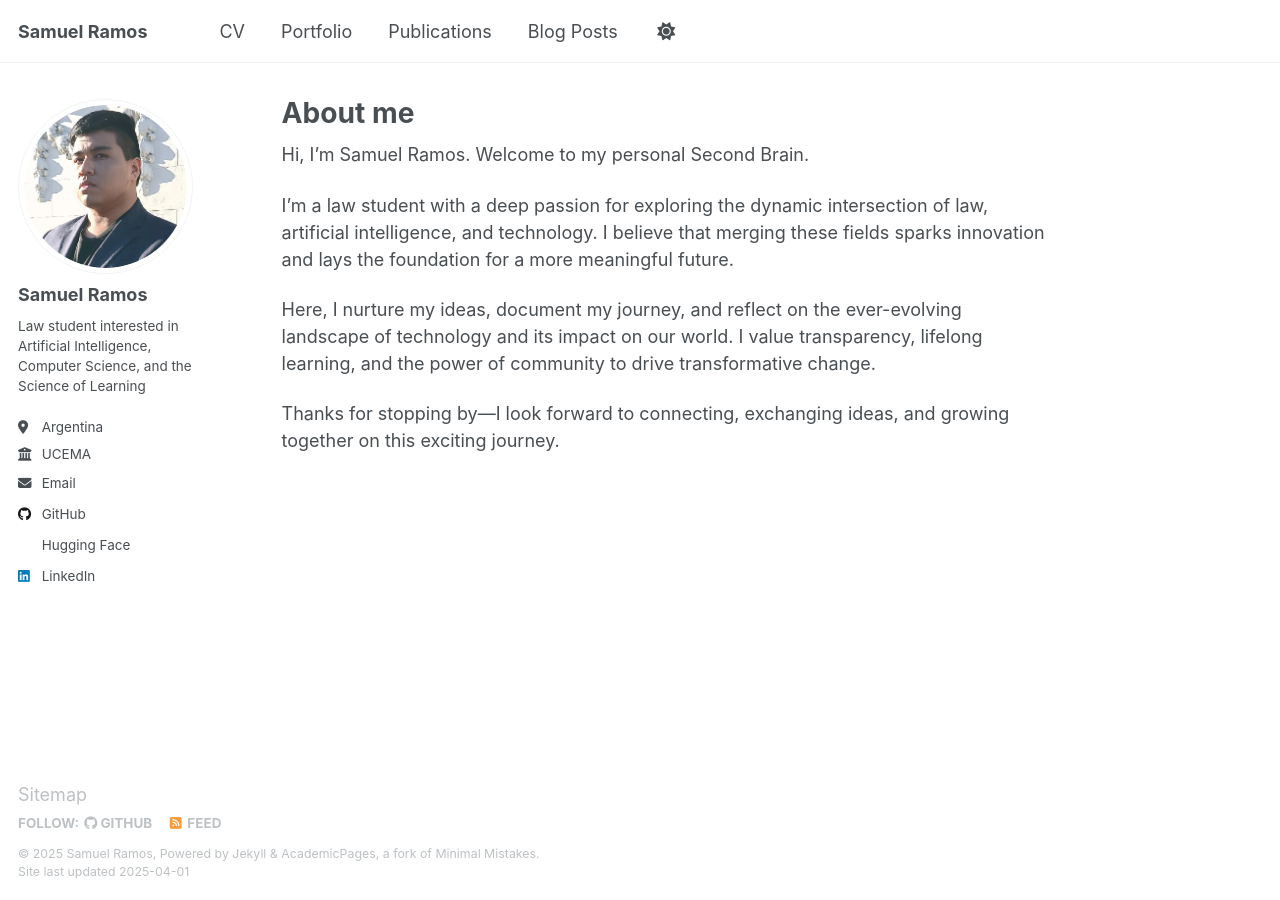
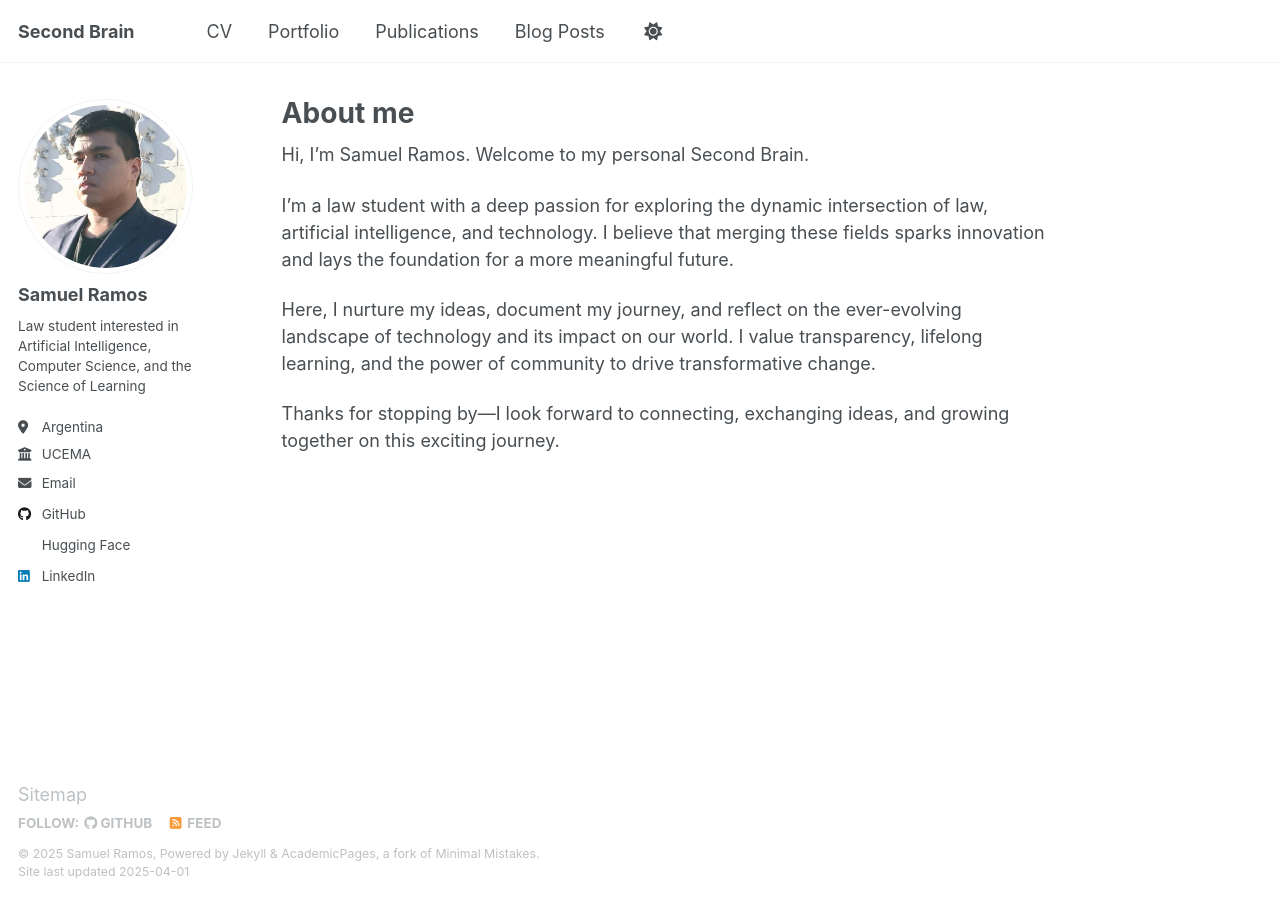
Before and after one commit to saiefr/saiefr.github.io, a Jekyll site: the page built from _pages/about.md, in a window 1280 px wide. Built offline with Jekyll 4.4.1, drawn with Linux system fonts in a browser that asks for light colours.

Commit message:
Update _config.yml

```diff
--- a/_config.yml
+++ b/_config.yml
@@ -9,7 +9,7 @@
 # Basic Site Settings
 locale                   : "en-US"
 site_theme               : "default"
-title                    : "Samuel Ramos"
+title                    : "Second Brain"
 title_separator          : "-"
 name                     : &name "Samuel Ramos"
 description              : &description "Law Student"
```
